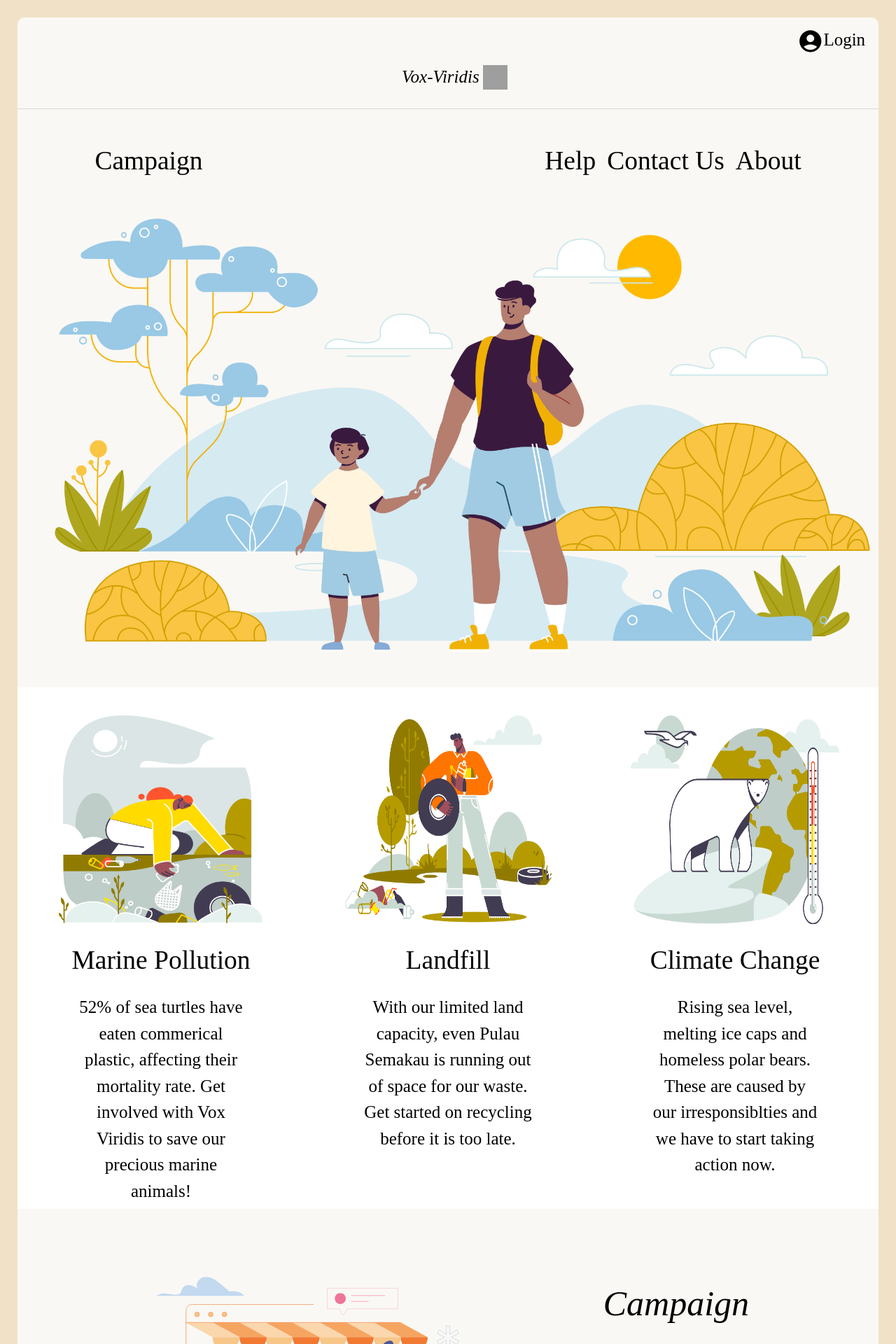
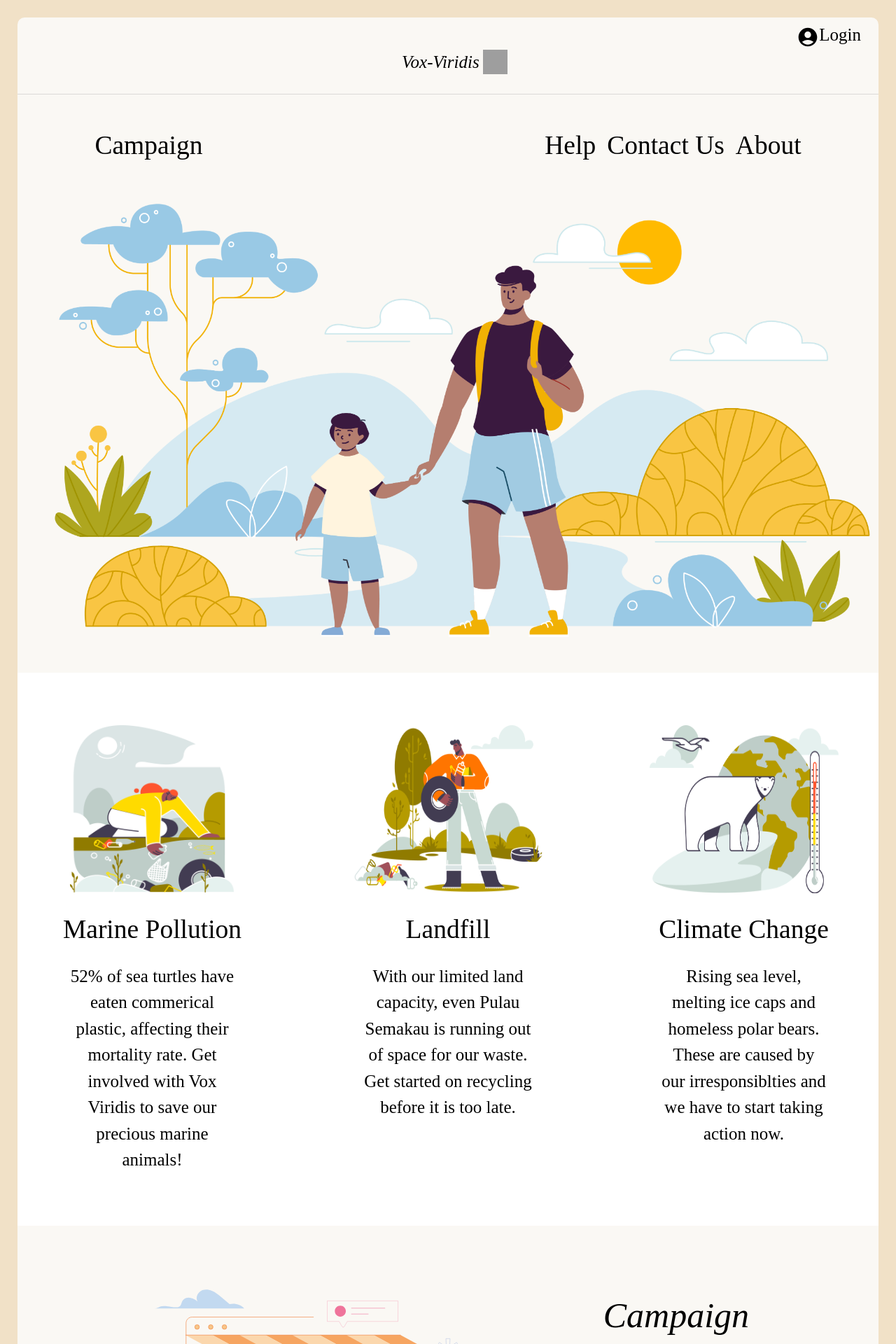
Before and after one commit to cs203t5/cs203t5-frontend, a Next.js app in the folder vox-viridis/: page / in a window 1280 px wide. Shown: the top 1920 px of the page at 70% size. Built offline with nearby package versions, Linux system fonts and the light colour scheme; grey boxes are pictures that could not be loaded; a web font is replaced by a local one.

Commit message:
fixed homepage login

```diff
--- a/vox-viridis/components/Home/HomepageIntro.js
+++ b/vox-viridis/components/Home/HomepageIntro.js
@@ -1,52 +1,78 @@
 import styles from "./HomePageIntro.module.css";
-const TestHomePageIntro = () => {
+const HomePageIntro = () => {
     return (
         <div
-            className="row mx-0"
+            className="row mx-0 pb-5 pt-5 gap-4 justify-content-around"
             align="center"
             style={{
-                marginBottom: "0.8vh",
                 backgroundColor: "white",
                 maxWidth: "100%",
             }}
         >
-            <div className="col-sm-12 col-md col-lg-4 ">
+            <div className="col-sm-12 col-lg-3 ">
+                <div className="col ">
                     <img
-                    className={styles.marineImg}
+                        className="img-fluid "
                         src="../../home/marine.png"
+                        style={{ height: "30vh" }}
                     ></img>
-                <div style={{ fontSize: "1.5em", marginTop: "3vh" }}>
+                </div>
+                <div
+                    className="col"
+                    style={{ fontSize: "1.5em", marginTop: "3vh" }}
+                >
                     Marine Pollution
                 </div>
-                <div className={styles.marineWriteup}>
+                <div
+                    className="col"
+                    style={{ marginTop: "2.5vh", width: "30vh" }}
+                >
                     52% of sea turtles have eaten commerical plastic, affecting
                     their mortality rate. Get involved with Vox Viridis to save
                     our precious marine animals!
                 </div>
             </div>
-            <div className="col-sm-12 col-md col-lg-4">
+            <div className="col-sm-12 col-md col-lg-3">
+                <div className="col">
                     <img
-                    className={styles.landfillImg}
+                        className="img-fluid"
                         src="../../home/landfill.png"
+                        style={{ height: "30vh" }}
                     ></img>
-                <div style={{ fontSize: "1.5em", marginTop: "3vh" }}>
+                </div>
+                <div
+                    className="col"
+                    style={{ fontSize: "1.5em", marginTop: "3vh" }}
+                >
                     Landfill
                 </div>
-                <div className={styles.landfillWriteup}>
+                <div
+                    className="col"
+                    style={{ marginTop: "2.5vh", width: "30vh" }}
+                >
                     With our limited land capacity, even Pulau Semakau is
                     running out of space for our waste. Get started on recycling
                     before it is too late.
                 </div>
             </div>
-            <div className="col-sm-12 col-md col-lg-4">
+            <div className="col-sm-12 col-md col-lg-3">
+                <div className="col">
                     <img
-                    className={styles.climatechangeImg}
+                        className="img-fluid"
                         src="../../home/climatechange.png"
+                        style={{ height: "30vh" }}
                     ></img>
-                <div style={{ fontSize: "1.5em", marginTop: "3vh" }}>
+                </div>
+                <div
+                    className="col"
+                    style={{ fontSize: "1.5em", marginTop: "3vh" }}
+                >
                     Climate Change
                 </div>
-                <div className={styles.climateWriteup}>
+                <div
+                    className="col"
+                    style={{ marginTop: "2.5vh", width: "30vh" }}
+                >
                     Rising sea level, melting ice caps and homeless polar bears.
                     These are caused by our irresponsiblties and we have to
                     start taking action now.
@@ -56,4 +82,4 @@ const TestHomePageIntro = () => {
     );
 };
 
-export default TestHomePageIntro;
+export default HomePageIntro;
--- a/vox-viridis/components/Navbar.js
+++ b/vox-viridis/components/Navbar.js
@@ -8,14 +8,21 @@ import NavbarTemplate from "react-bootstrap/Navbar";
 const Navbar = () => {
     return (
         <div className="container-fluid p-0">
-            <div
-                className="d-flex flex-row-reverse p-2"
-                style={{ cursor: "pointer" }}
-            >
+            <div className="row m-auto" style={{ cursor: "pointer" }}>
                 <Link href="/login">
-                    <div>
-                        <AccountCircleRoundedIcon />
-                        <text className={styles.loginText}>Login</text>
+                    <div className="col ms-auto p-0">
+                        <div className="col float-end me-3 mt-1">
+                            <AccountCircleRoundedIcon
+                                style={{ fontSize: "xx-large" }}
+                            />
+
+                            <span
+                                className="span-1"
+                                style={{ alignSelf: "center" }}
+                            >
+                                Login
+                            </span>
+                        </div>
                     </div>
                 </Link>
             </div>
--- a/vox-viridis/pages/register/index.js
+++ b/vox-viridis/pages/register/index.js
@@ -1,7 +1,7 @@
 const Register = () => {
     return (
         <div
-            className={styles.pageBg}
+            className=""
             style={{
                 backgroundColor: "#faf8f4",
                 boxSizing: "border-box",
```
Lines whose indentation alone changed are shown as unchanged.
